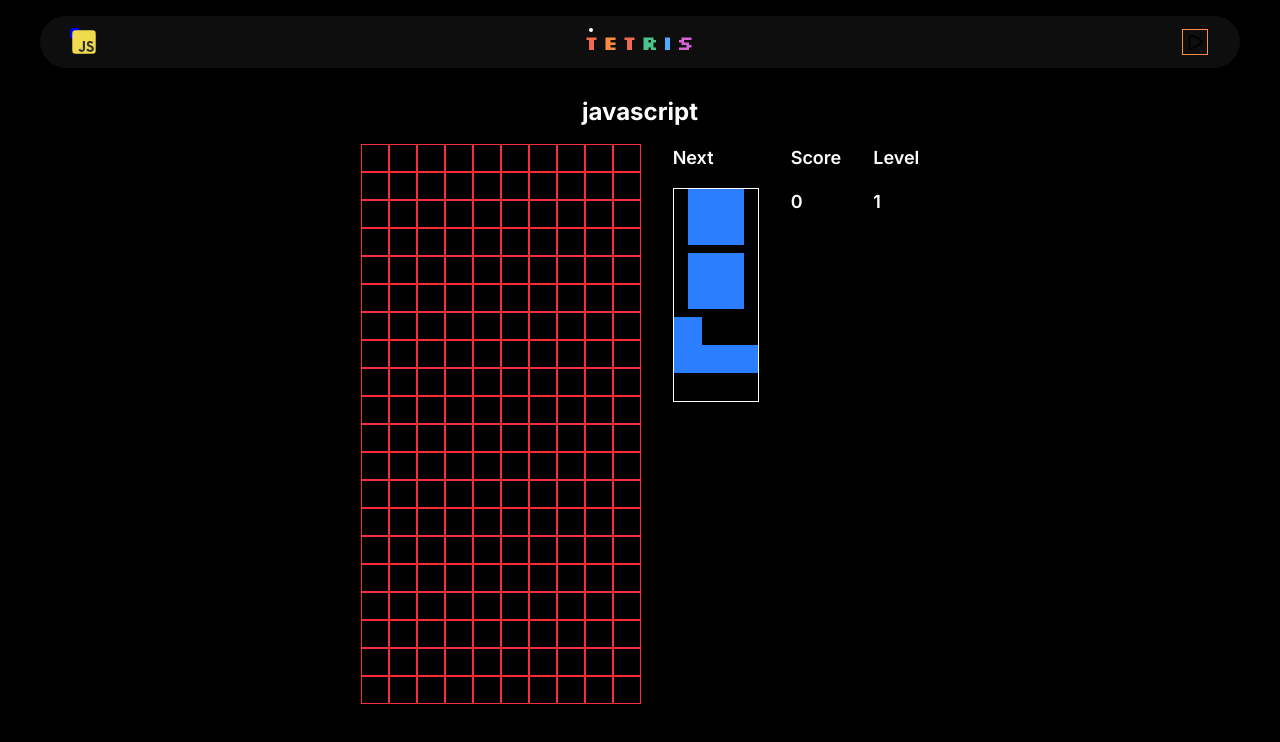
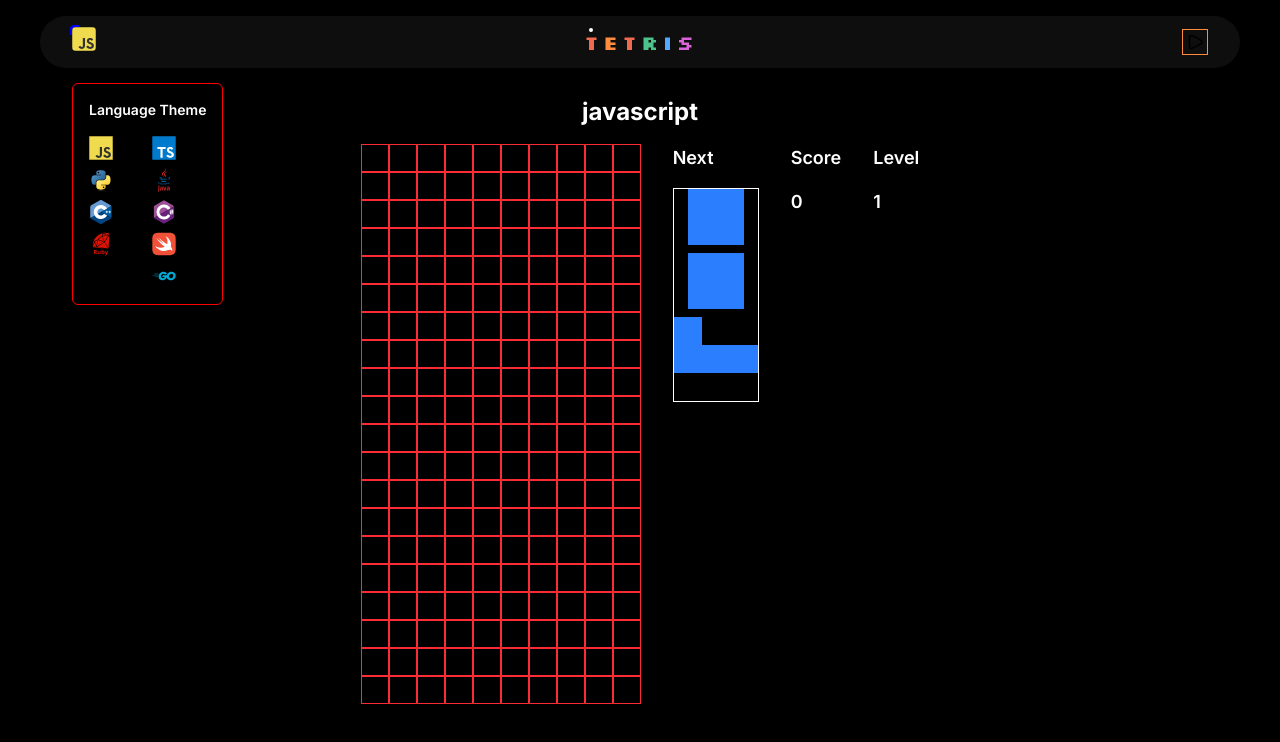
Before and after one commit to lofi-J/tetris-2025, a React (Vite) app: page /game in a window 1280 px wide. Both pictures are taken after a click on the button 84 px from the left and 42 px from the top of the page. Shown: the top 742 px of the page. Built offline with nearby package versions, Linux system fonts and the light colour scheme.

Commit message:
[fix] SelectedThemeIcon

```diff
--- a/src/components/topbar/language.motion.tsx
+++ b/src/components/topbar/language.motion.tsx
@@ -1,8 +1,12 @@
 import { motion, useTime, useTransform } from "framer-motion";
+import { useEffect, useRef, useState } from "react";
 import { languageIconConfig, themeConfig } from "../../config/theme.config";
 import { useTheme } from "../../context/theme-provider";
+import { ThemeSelector } from "./theme-selector";
 
 export const LanguageMotion = () => {
+  const containerRef = useRef<HTMLDivElement>(null);
+  const [open, setOpen] = useState(false);
   const { theme } = useTheme();
   const time = useTime();
 
@@ -17,9 +21,36 @@ export const LanguageMotion = () => {
     return `conic-gradient(from ${r}deg, ${themeForegroundColor} 15%, transparent 0%)`;
   });
 
+  useEffect(() => {
+    if (!open) return;
+
+    const handleClickOutside = (event: MouseEvent) => {
+      if (
+        containerRef.current &&
+        !containerRef.current.contains(event.target as Node)
+      ) {
+        setOpen(false);
+      }
+    };
+
+    // 약간의 지연을 두고 이벤트 리스너 추가 (현재 클릭 이벤트 이후)
+    setTimeout(() => {
+      document.addEventListener("mousedown", handleClickOutside);
+    }, 0);
+
+    return () => {
+      document.removeEventListener("mousedown", handleClickOutside);
+    };
+  }, [open]);
+
   return (
-    <button type="button" className="relative size-6">
-      <div className="relative z-10 rounded-sm overflow-hidden">
+    <div ref={containerRef} className="relative">
+      <button
+        type="button"
+        className="relative size-6"
+        onClick={() => setOpen((prev) => !prev)}
+      >
+        <div className="relative z-10 rounded-sm overflow-hidden bg-[rgba(33,33,33)]">
           <SelectedThemeIcon />
         </div>
         <motion.div
@@ -29,5 +60,7 @@ export const LanguageMotion = () => {
           }}
         />
       </button>
+      {open && <ThemeSelector />}
+    </div>
   );
 };
--- a/src/components/topbar/tetris.motion.tsx
+++ b/src/components/topbar/tetris.motion.tsx
@@ -2,6 +2,7 @@ import clsx from "clsx";
 import { motion } from "framer-motion";
 import { useState } from "react";
 import { Link } from "react-router-dom";
+import { getCSSVariable } from "../../util";
 
 export const TetrisMotion = () => {
   const [charIndex, setCharIndex] = useState(0);
@@ -22,12 +23,6 @@ export const TetrisMotion = () => {
     3: "--color-green",
     4: "--color-blue",
     5: "--color-purple",
-  };
-
-  const getCSSVariable = (key: string) => {
-    return getComputedStyle(document.documentElement)
-      .getPropertyValue(key)
-      .trim();
   };
 
   const handleMouseEnter = (index: number) => {
--- /dev/null
+++ b/src/components/topbar/theme-selector.tsx
@@ -0,0 +1,39 @@
+import { languageIconConfig, themeConfig } from "../../config/theme.config";
+import {
+  useTheme,
+  type ProgrammingLanguage,
+} from "../../context/theme-provider";
+
+export const ThemeSelector = () => {
+  const { theme, setTheme } = useTheme();
+
+  const borderColor = themeConfig[theme].boardColor;
+  const backgroundColor = themeConfig[theme].backgroundColor;
+
+  return (
+    <div
+      className="absolute top-[56px] left-0 border p-4 rounded-md"
+      style={{ borderColor, backgroundColor }}
+    >
+      <div>
+        <h1 className="text-nowrap font-semibold text-sm">Language Theme</h1>
+        <div className="grid grid-cols-2 gap-2 mt-4">
+          {Object.keys(themeConfig).map((theme: string) => {
+            const LanguageIcon =
+              languageIconConfig[theme as ProgrammingLanguage];
+            return (
+              <button
+                key={theme}
+                type="button"
+                className="size-6 rounded-sm"
+                onClick={() => setTheme(theme as ProgrammingLanguage)}
+              >
+                <LanguageIcon />
+              </button>
+            );
+          })}
+        </div>
+      </div>
+    </div>
+  );
+};
--- /dev/null
+++ b/src/util.ts
@@ -0,0 +1,5 @@
+export const getCSSVariable = (key: string) => {
+  return getComputedStyle(document.documentElement)
+    .getPropertyValue(key)
+    .trim();
+};
```
Lines whose indentation alone changed are shown as unchanged.
